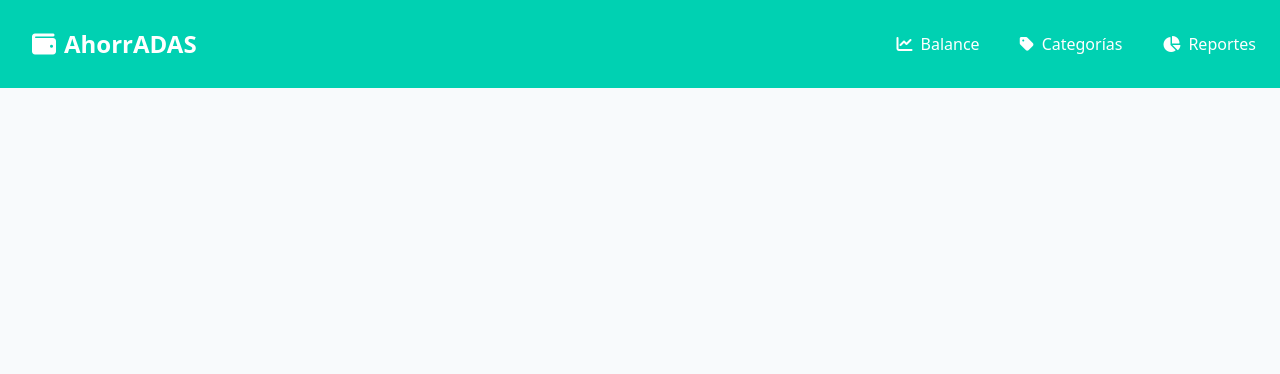
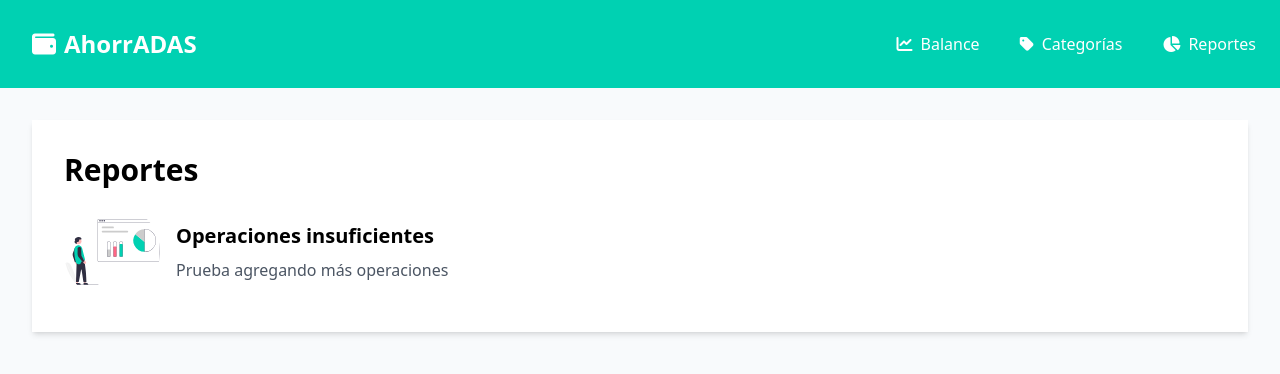
Before and after one commit to ProyectAda/ahorradas, a plain HTML site: page reports.html in a window 1280 px wide. Drawn offline with nearby package versions, Linux system fonts and the light colour scheme.

Commit message:
Added report view structure

```diff
--- a/reports.html
+++ b/reports.html
@@ -1,5 +1,6 @@
 <!DOCTYPE html>
 <html lang="es">
+
 <head>
   <meta charset="UTF-8">
   <meta name="viewport" content="width=device-width, initial-scale=1.0">
@@ -7,13 +8,15 @@
   <script src="https://kit.fontawesome.com/641b5da981.js" crossorigin="anonymous"></script>
   <title>AhorrADAS</title>
 </head>
+
 <body class="bg-slate-50">
   <header>
     <!-- Barra de navegación -->
     <nav class="bg-[#00d1b2] p-4">
       <div class="container mx-auto flex justify-between items-center">
         <!-- Logo -->
-            <a href="#" class="text-white text-2xl font-semibold hover:bg-[#00947e]/[.36] p-2 rounded-lg"><i class="fa-solid fa-wallet p-2 "></i>AhorrADAS</a>
+        <a href="#" class="text-white text-2xl font-semibold hover:bg-[#00947e]/[.36] p-2 rounded-lg"><i
+            class="fa-solid fa-wallet p-2 "></i>AhorrADAS</a>
 
         <!-- Botón de hamburguesa para pantallas pequeñas -->
         <div class="block lg:hidden">
@@ -24,21 +27,62 @@
 
         <!-- Menú de navegación -->
         <div class="hidden lg:flex space-x-4">
-              <a href="#" class="text-white  hover:bg-[#00947e]/[.36] p-2 rounded-lg"><i class="fas fa-chart-line p-2"></i>Balance</a>
-              <a href="#" class="text-white  hover:bg-[#00947e]/[.36] p-2 rounded-lg"><i class="fa-solid fa-tag p-2 "></i>Categorías</a>
-              <a href="#" class="text-white  hover:bg-[#00947e]/[.36] p-2 rounded-lg"><i class="fas fa-chart-pie p-2"></i>Reportes</a>
+          <a href="#" class="text-white  hover:bg-[#00947e]/[.36] p-2 rounded-lg"><i
+              class="fas fa-chart-line p-2"></i>Balance</a>
+          <a href="#" class="text-white  hover:bg-[#00947e]/[.36] p-2 rounded-lg"><i
+              class="fa-solid fa-tag p-2 "></i>Categorías</a>
+          <a href="#" class="text-white  hover:bg-[#00947e]/[.36] p-2 rounded-lg"><i
+              class="fas fa-chart-pie p-2"></i>Reportes</a>
         </div>
       </div>
     </nav>
 
     <!-- Menú desplegable para pantallas pequeñas -->
     <div id="mobileMenu" class="lg:hidden hidden bg-white">
-          <a href="#" class="block text-slate-700 p-2 hover:bg-slate-100 hover:text-[#3273dc]"><i class="fas fa-chart-line p-2"></i>Balance</a>
-          <a href="#" class="block text-slate-700 p-2 hover:bg-slate-100 hover:text-[#3273dc]"><i class="fa-solid fa-tag p-2"></i>Categorías</a>
-          <a href="#" class="block text-slate-700 p-2 hover:bg-slate-100 hover:text-[#3273dc]"><i class="fas fa-chart-pie p-2"></i>Reportes</a>
+      <a href="#" class="block text-slate-700 p-2 hover:bg-slate-100 hover:text-[#3273dc]"><i
+          class="fas fa-chart-line p-2"></i>Balance</a>
+      <a href="#" class="block text-slate-700 p-2 hover:bg-slate-100 hover:text-[#3273dc]"><i
+          class="fa-solid fa-tag p-2"></i>Categorías</a>
+      <a href="#" class="block text-slate-700 p-2 hover:bg-slate-100 hover:text-[#3273dc]"><i
+          class="fas fa-chart-pie p-2"></i>Reportes</a>
     </div>
   </header>
+  <!-- Contenedor de Reporte -->
+  <section class="p-4 md:p-8">
+    <div class="container mx-auto">
+      <div class="bg-white p-4 md:p-8 shadow-md">
+        <div>
+          <h2 class="text-2xl md:text-3xl font-bold mb-4">Reportes</h2>
+        </div>
+        <!-- Contenedor Sin Reporte -->
+        <div class="flex flex-col md:flex-row items-center">
+          <img src="./img/imagewithoutreport.svg" alt="Persona y cuadro de graficos"
+            class="w-24 h-24 rounded-full mb-4 md:mr-4 md:mb-0">
+          <div>
+            <h4 class="text-lg md:text-xl font-bold mb-2">Operaciones insuficientes</h4>
+            <p class="text-gray-600">Prueba agregando más operaciones</p>
+          </div>
+        </div>
+        <!-- Contenedor con Reporte -->
+        <div class="hidden">
+
+          <div class="mb-4">
+            <h4 class="text-lg font-bold">Resumen</h4>
+          </div>
+
+          <div class="mb-4">
+            <h4 class="text-lg font-bold">Total por Categorías</h4>
+          </div>
+
+          <div>
+            <h4 class="text-lg font-bold">Total por mes</h4>
+          </div>
+        </div>
+      </div>
+    </div>
+  </section>
 
   <script src="./index.js"></script>
 </body>
+
 </html>
```
Also changed, not shown: img/imagewithoutreport.svg (added). Lines whose indentation alone changed are shown as unchanged.
